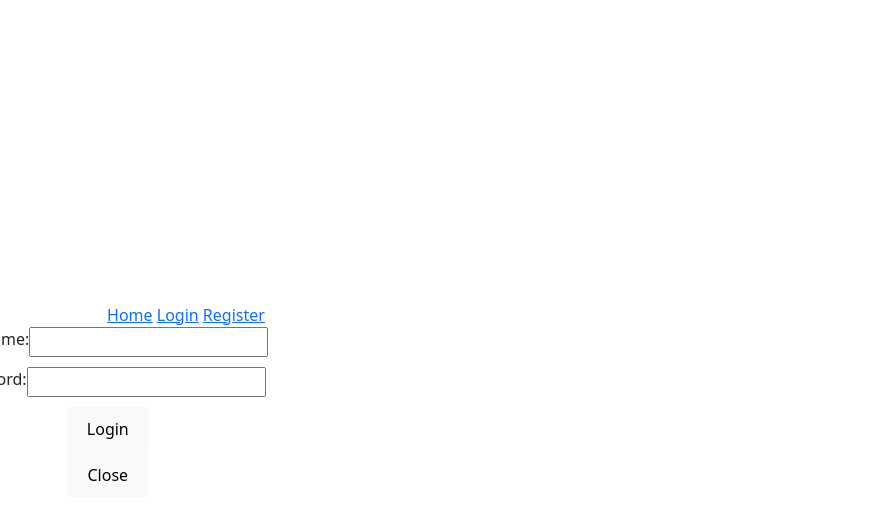
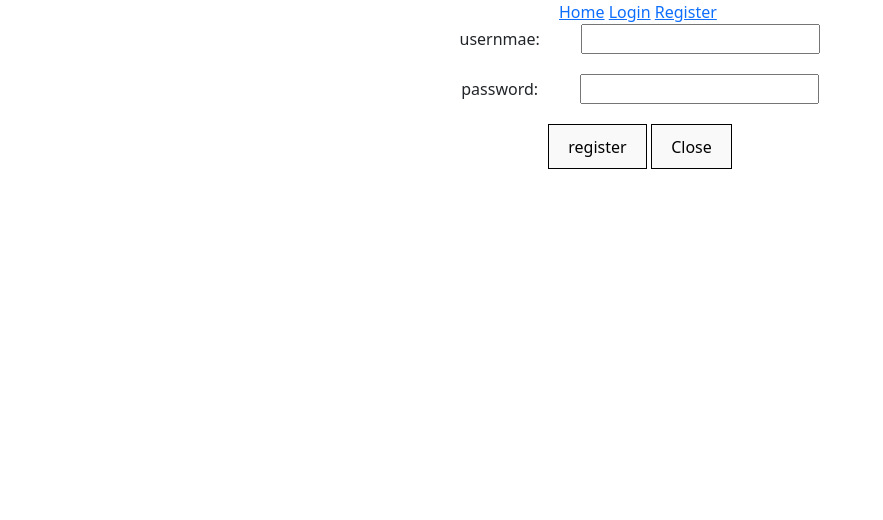
Before and after one commit to zfharb/aurora-frontend, a React (Vite) app: page /login in a window 1280 px wide. Shown: the top 520 px of the page, without its empty margins (0-883 px from the left). Built offline with nearby package versions, Linux system fonts and the light colour scheme.

Commit message:
css: modify button style

```diff
--- a/src/compenents/Login.jsx
+++ b/src/compenents/Login.jsx
@@ -3,7 +3,7 @@ import { useNavigate } from "react-router-dom";
 import 'bootstrap/dist/css/bootstrap.min.css';
 
 
-import './Login.css'
+import styles from './Login.module.css'
 
 function Login(props) {
     const [username, setUsername] = useState('')
@@ -17,23 +17,39 @@ function Login(props) {
     }
 
     return (
-        <div className="popup">
+        <section className={styles.section}>
+                <div>
 
-            <label className="label">
-                    Username:
-                    <input type="text" value={username} onChange={e => setUsername(e.target.value)} />
-            </label>
-            <label className="label">
-                    Password:
-                    <input type="password" value={password} onChange={e => setPassword(e.target.value)} />
-            </label>
+                        <label className={styles.label}>
+                                usernmae:
+                                &nbsp;
+                                &nbsp;
+                                &nbsp;
+                                &nbsp;
+                                &nbsp;
+                                <input type="text" onChange={e => setUsername(e.target.value)} />
+                        </label>
+                </div>
+                <div>
+                        <label className={styles.label}>
+                                password:
+                                &nbsp;
+                                &nbsp;
+                                &nbsp;
+                                &nbsp;
+                                &nbsp;
+                                <input type="text"  onChange={e => setPassword(e.target.value)} />
+                        </label>
+                </div>
 
+                <div>
+                        <button className={styles.button} type="submit" >register</button>
+                        &nbsp;
+                        <button className={styles.button} onClick={() => navigate("/")}>Close</button>
 
-            <button type="submit">Login</button>
-            <button onClick={() => navigate("/")}>Close</button>
+                </div>
+        </section>
 
-
-        </div>
     )
 }
 
--- /dev/null
+++ b/src/compenents/Login.module.css
@@ -0,0 +1,15 @@
+.section{
+  /* border: 20px solid red; */
+  height:100%;
+  width: 100%;
+}
+
+.label {
+   width: 50vw;
+  height: 50px;
+}
+
+.button {
+  border: 1px solid black;
+
+}
--- a/src/compenents/Register.jsx
+++ b/src/compenents/Register.jsx
@@ -54,7 +54,7 @@ function Register(props) {
                                 &nbsp;
                                 &nbsp;
                                 &nbsp;
-                                <input type="text" value={name} onChange={e => setName(e.target.value)} />
+                                <input type="text" onChange={e => setName(e.target.value)} />
                         </label>
                 </div>
                 <div>
@@ -65,27 +65,27 @@ function Register(props) {
                                 &nbsp;
                                 &nbsp;
                                 &nbsp;
-                                <input type="text" value={email} onChange={e => setEmail(e.target.value)} />
+                                <input type="text" onChange={e => setEmail(e.target.value)} />
                         </label>
                 </div>
                 <div>
                         <label className={styles.label}>
                                 username:
                                 &nbsp;
-                                <input type="text" value={username} onChange={e => setUsername(e.target.value)} />
+                                <input type="text" onChange={e => setUsername(e.target.value)} />
                         </label>
                 </div>
                 <div>
                         <label className={styles.label}>
                                 password:
                                 &nbsp;
-                                <input type="text" value={password} onChange={e => setPassword(e.target.value)} />
+                                <input type="text" onChange={e => setPassword(e.target.value)} />
                         </label>
                 </div>
                 <div>
-                        <button type="submit"  onClick={registerUser}>register</button>
+                        <button className={styles.button} type="submit"  onClick={registerUser}>register</button>
                         &nbsp;
-                        <button onClick={() => navigate("/")}>Close</button>
+                        <button className={styles.button} onClick={() => navigate("/")}>Close</button>
 
                 </div>
         </section>
--- a/src/compenents/Register.module.css
+++ b/src/compenents/Register.module.css
@@ -8,3 +8,8 @@
      width: 50vw;
     height: 50px;
 }
+
+.button {
+      border: 1px solid black;
+
+}
--- a/src/index.css
+++ b/src/index.css
@@ -34,7 +34,7 @@ a:hover {
 
 body {
   margin: 0;
-  display: flex;
+  display: center;
   place-items: center;
   min-width: 320px;
   min-height: 100vh;
```
Also changed, not shown: src/compenents/ccc.css (renamed from src/compenents/Login.css).
